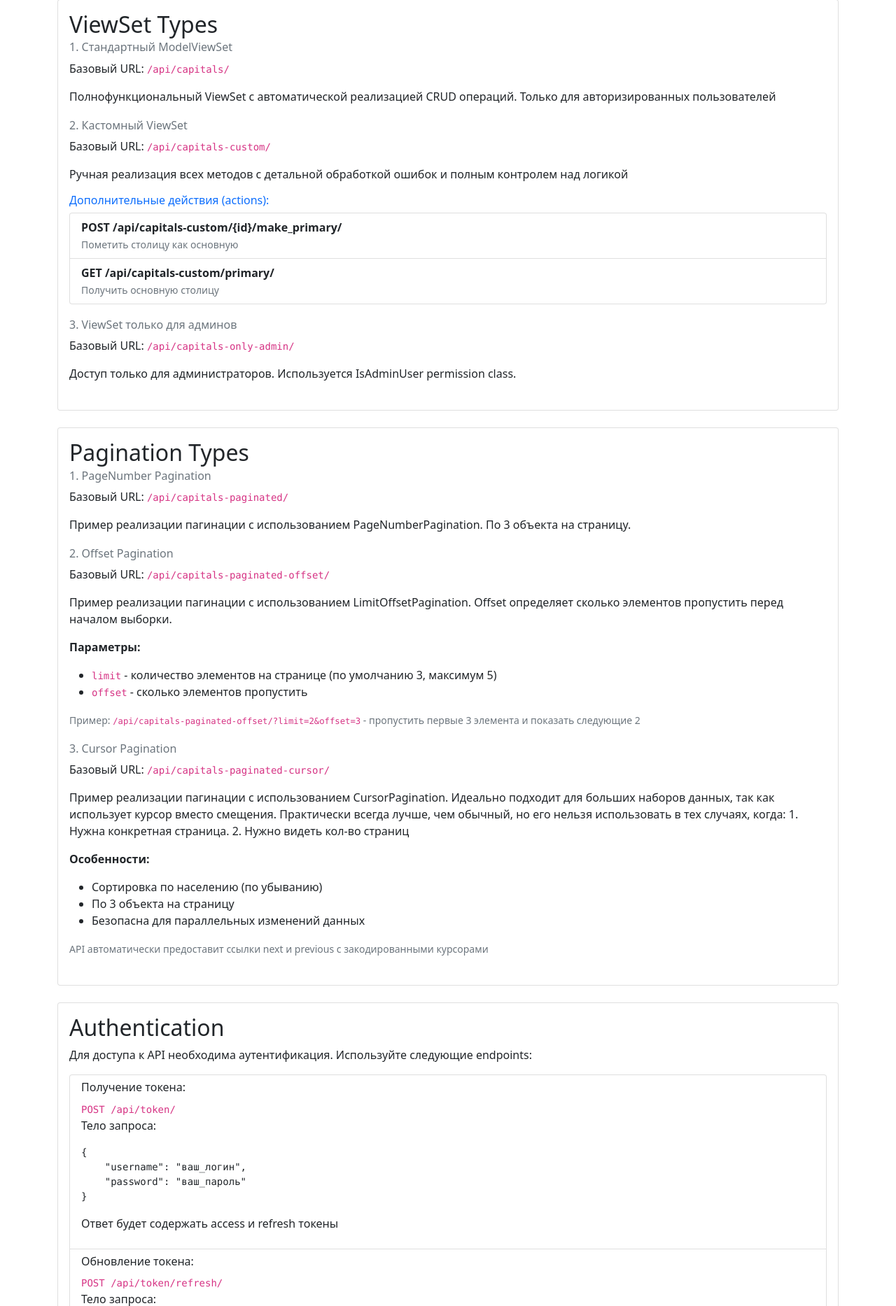
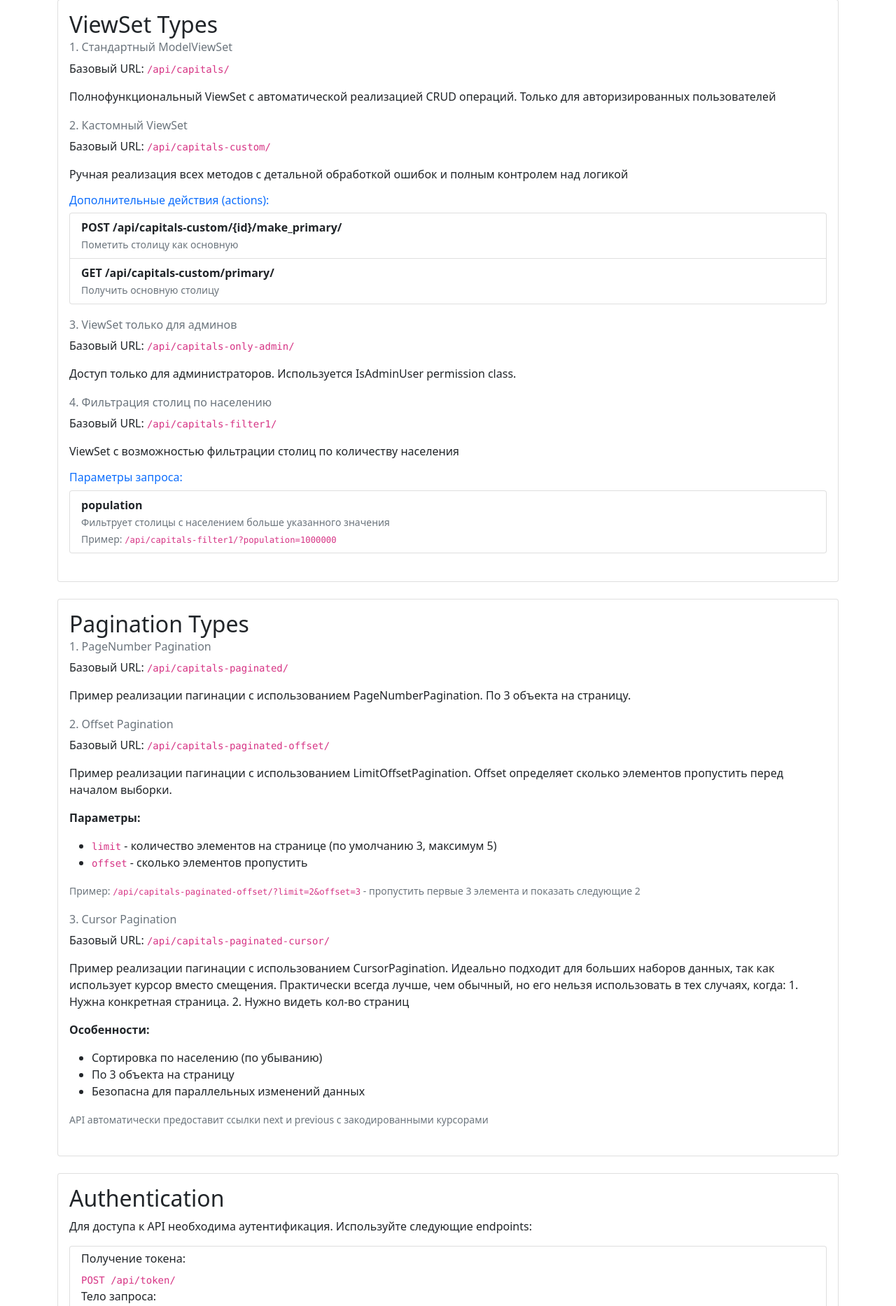
Before and after one commit to donko1/drf_showing_example_site, a Django app: page /api-docs/ in a window 1280 px wide. Shown: the part 201-2068 px from the top of the page at 70% size. Run offline with Django 4.2, Linux system fonts and the light colour scheme.

Commit message:
Adding filtering by population. Minor changes in .gitignore

```diff
--- a/capitals/templates/capitals/api_docs.html
+++ b/capitals/templates/capitals/api_docs.html
@@ -40,6 +40,25 @@
                 <h6 class="card-subtitle mb-2 text-muted">3. ViewSet только для админов</h6>
                 <p class="card-text">Базовый URL: <code>/api/capitals-only-admin/</code></p>
                 <p>Доступ только для администраторов. Используется IsAdminUser permission class.</p>
+            </div>
+
+            <div class="mb-4">
+                <h6 class="card-subtitle mb-2 text-muted">4. Фильтрация столиц по населению</h6>
+                <p class="card-text">Базовый URL: <code>/api/capitals-filter1/</code></p>
+                <p>ViewSet с возможностью фильтрации столиц по количеству населения</p>
+
+                <div class="mt-3">
+                    <h6 class="text-primary">Параметры запроса:</h6>
+                    <ul class="list-group">
+                        <li class="list-group-item">
+                            <strong>population</strong>
+                            <br>
+                            <small class="text-muted">Фильтрует столицы с населением больше указанного значения</small>
+                            <br>
+                            <small class="text-muted">Пример: <code>/api/capitals-filter1/?population=1000000</code></small>
+                        </li>
+                    </ul>
+                </div>
             </div>
         </div>
     </div>
--- a/capitals/urls.py
+++ b/capitals/urls.py
@@ -1,20 +1,17 @@
 from django.urls import path, include
 from . import views
 from rest_framework.routers import DefaultRouter
-from .views import (
-    CapitalViewSetWithPaginator,
-    CapitalViewSetWithPaginatorOffset,
-    CapitalViewSetWithCursorPaginator
-)
+
 
 # Создаем router и регистрируем наши ViewSet'ы
 router = DefaultRouter()
 router.register(r'capitals', views.CapitalViewSet, basename='capital')
 router.register(r'capitals-custom', views.CapitalViewSetNotModel, basename='capital-custom')
 router.register(r'capitals-only-admin', views.CapitalViewSetModel, basename='capital-admin')
-router.register(r'capitals-paginated', CapitalViewSetWithPaginator, basename='capital-paginated')
-router.register(r'capitals-paginated-offset', CapitalViewSetWithPaginatorOffset, basename='capital-paginated-offset')
-router.register(r'capitals-paginated-cursor', CapitalViewSetWithCursorPaginator, basename='capital-paginated-cursor')
+router.register(r'capitals-paginated', views.CapitalViewSetWithPaginator, basename='capital-paginated')
+router.register(r'capitals-paginated-offset', views.CapitalViewSetWithPaginatorOffset, basename='capital-paginated-offset')
+router.register(r'capitals-paginated-cursor', views.CapitalViewSetWithCursorPaginator, basename='capital-paginated-cursor')
+router.register(r'capitals-filter1', views.CapitalViewSetWithFilterByPopulation, basename='capitals-filter1')
 
 urlpatterns = [
     path('', views.home, name='home'),
--- a/capitals/views.py
+++ b/capitals/views.py
@@ -15,6 +15,16 @@ from rest_framework.decorators import action
 from rest_framework import permissions
 from .paginators import CapitalsPaginator, CapitalsPaginatorLimitOffset, CapitalsCursorPagination
 from .forms import JSONInputForm
+
+class CapitalViewSetWithFilterByPopulation(viewsets.ModelViewSet):
+    serializer_class = CapitalSerializer
+    queryset = Capital.objects.all()
+
+    def get_queryset(self):
+        population = self.request.query_params.get('population', None)
+        if population is not None:
+            return Capital.objects.filter(capital_population__gt=population)
+        return Capital.objects.all()
 
 class CapitalViewSet(viewsets.ModelViewSet):
     queryset = Capital.objects.all()
```
Also changed, not shown: 1 other file.
